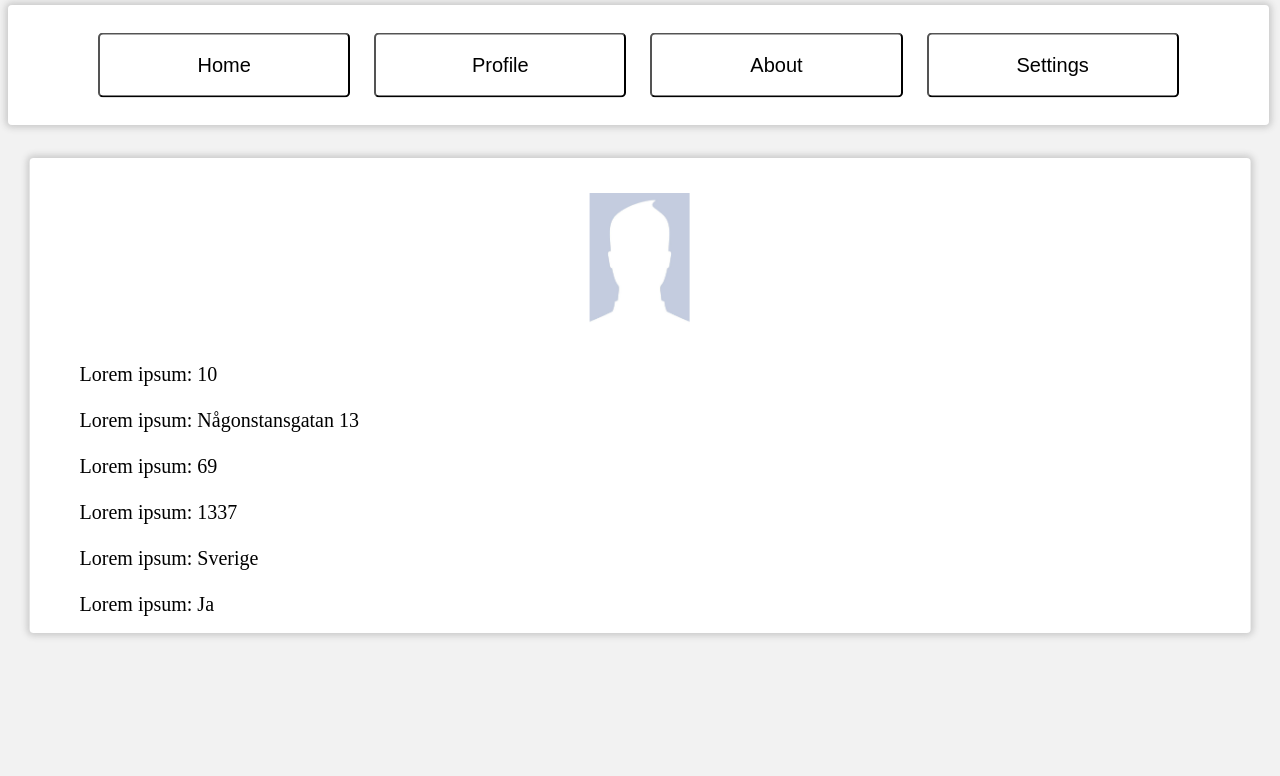
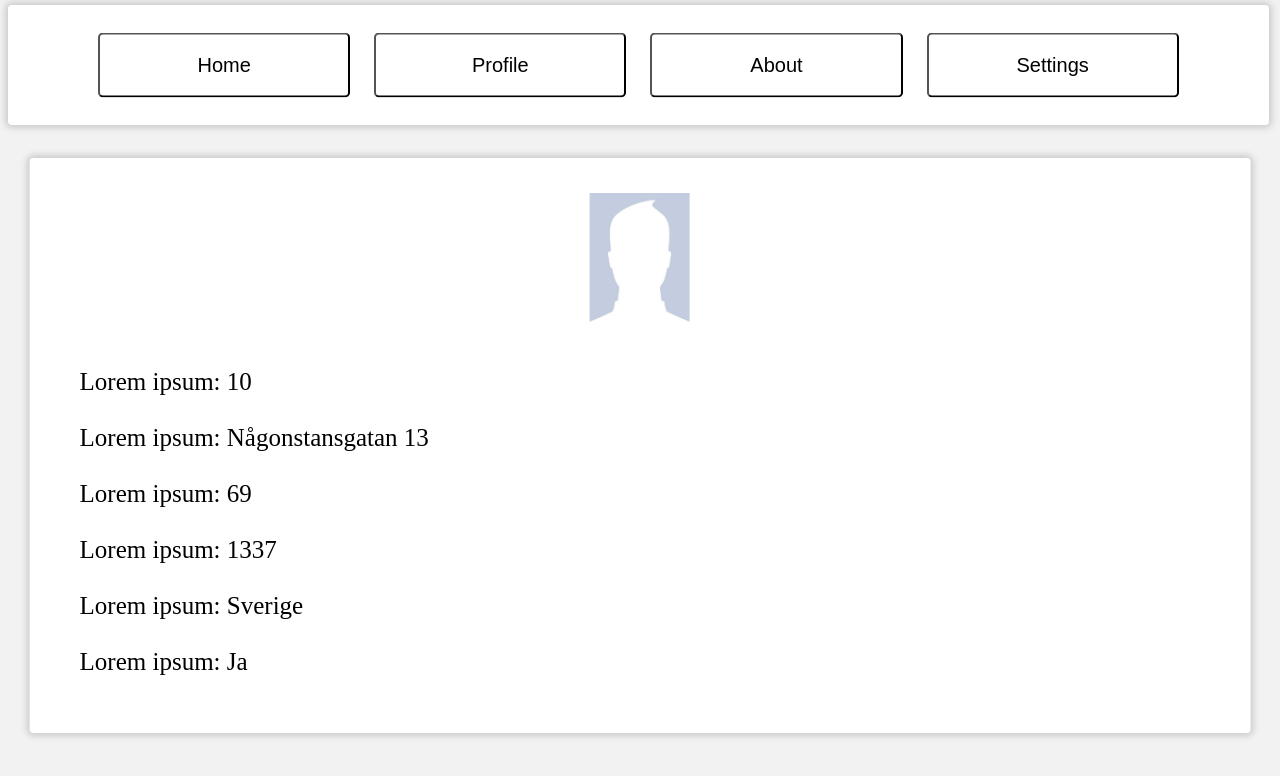
Before and after one commit to sanchirganzorig/Sanchir1, a plain HTML site: page profile.html in a window 1280 px wide. Drawn offline with Linux system fonts and the light colour scheme.

Commit message:
personuppgifter fontsize: 25

```diff
--- a/css/style.css
+++ b/css/style.css
@@ -233,6 +233,7 @@ section{
   box-shadow: 0px 0px 6px 3px #ccc;
   border-radius: 4px;
   padding-bottom: 15px;
+  height: 550px;
 }
 #profile-pic{
   background-image: url("../img/profile-pic.jpg");
@@ -241,5 +242,5 @@ section{
 }
 #personuppgifter{
   padding-left: 15px;
-  font-size: 20px;
+  font-size: 25px;
 }
```
Also changed, not shown: 1 other file.
